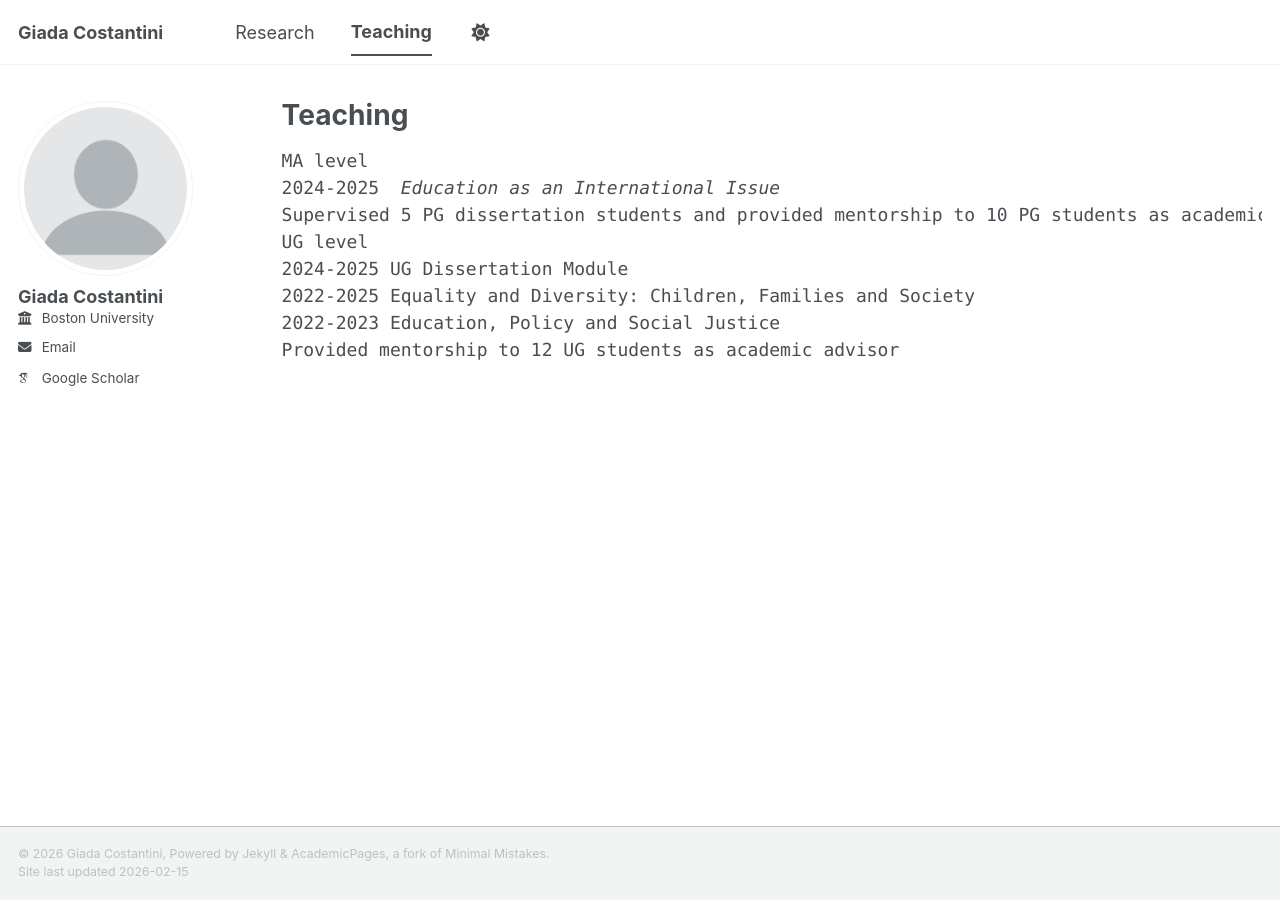
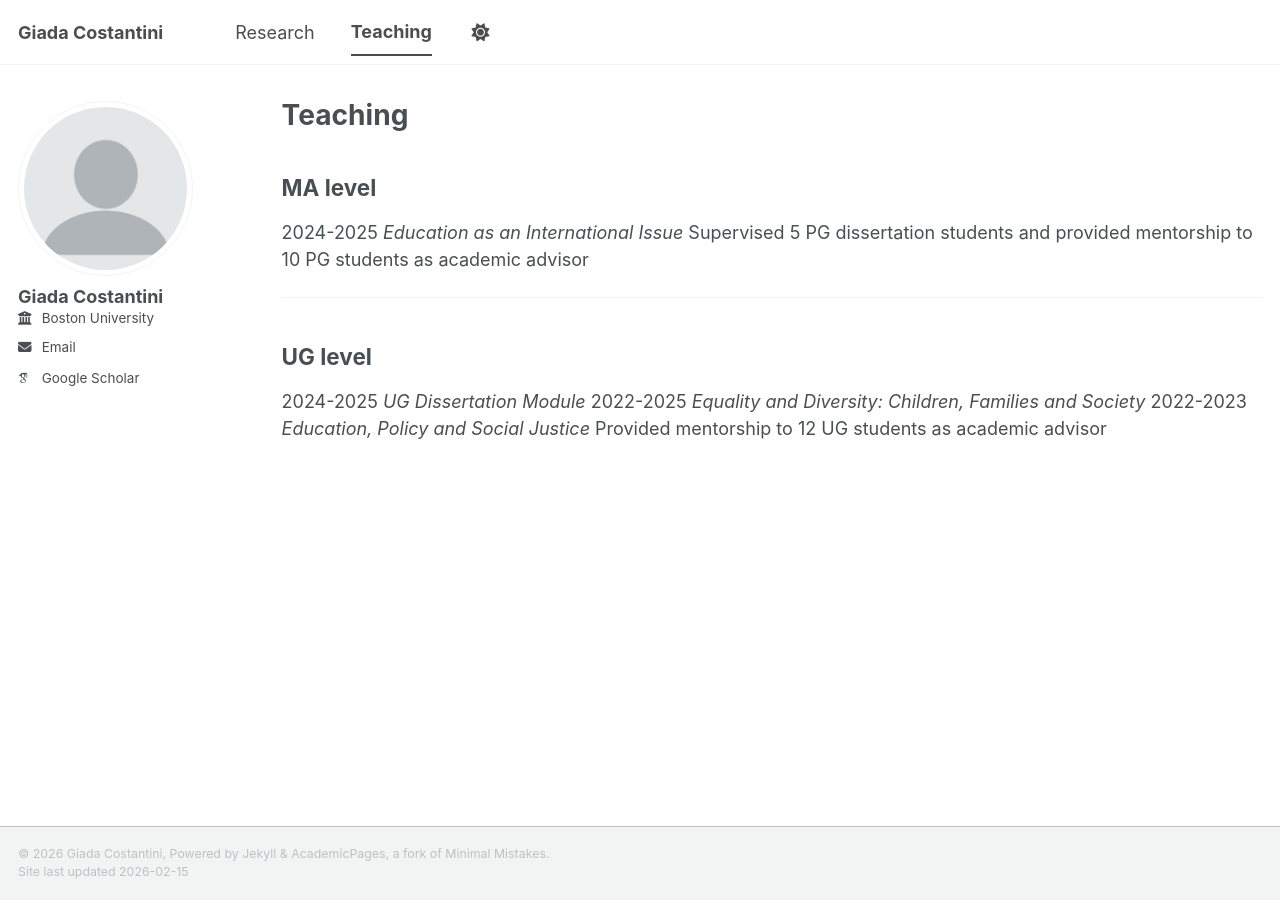
Before and after one commit to giada-costantini/giada-costantini.github.io, a Jekyll site: the page built from _pages/teaching.md, in a window 1280 px wide. Built offline with Jekyll 4.4.1, drawn with Linux system fonts in a browser that asks for light colours; some web fonts are replaced; a script bundle is joined from its source files by our own code; library files that are not in the unit come from our copies.

Commit message:
Revise teaching information for MA and UG levels
Updated teaching details for MA and UG levels, including mentorship information.

```diff
--- a/_pages/teaching.html
+++ b/_pages/teaching.md
@@ -4,13 +4,15 @@ title: "Teaching"
 permalink: /teaching/
 author_profile: true
 ---
-<pre>
-MA level
-2024-2025 <em> Education as an International Issue </em>
+
+## MA level
+2024-2025 *Education as an International Issue*
 Supervised 5 PG dissertation students and provided mentorship to 10 PG students as academic advisor
-UG level
-2024-2025 UG Dissertation Module
-2022-2025 Equality and Diversity: Children, Families and Society
-2022-2023 Education, Policy and Social Justice
+
+---
+
+## UG level
+2024-2025 *UG Dissertation Module*
+2022-2025 *Equality and Diversity: Children, Families and Society*
+2022-2023 *Education, Policy and Social Justice*
 Provided mentorship to 12 UG students as academic advisor
-</pre>
```
